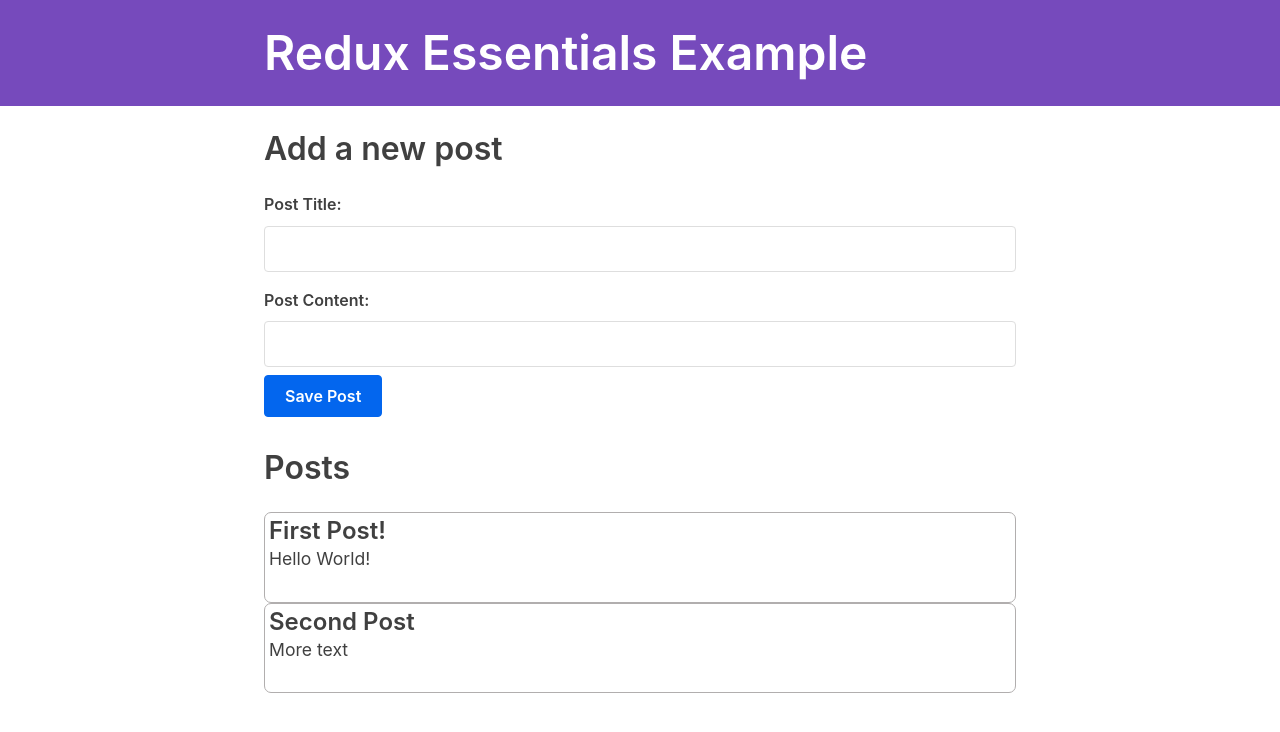
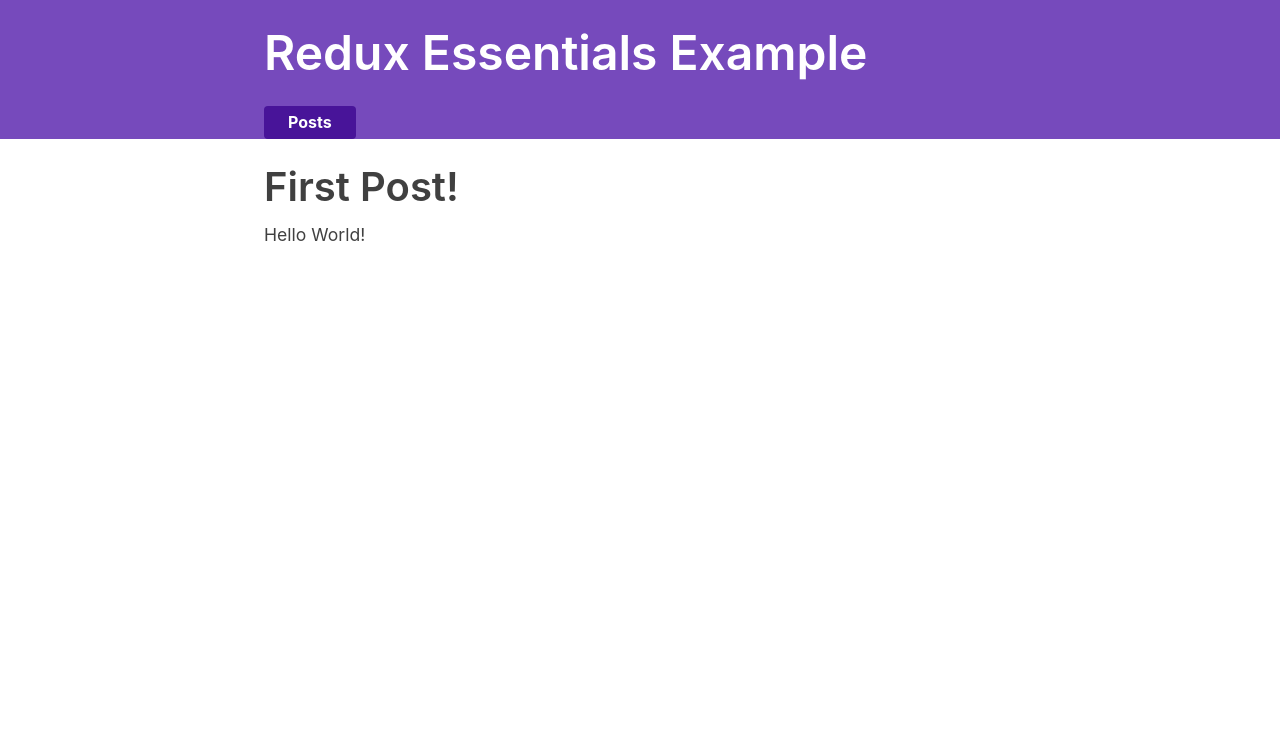
Before and after one commit to AhmedSafi97/redux-app-tutorial, a React (Create React App) app: page /posts/1 in a window 1280 px wide. Before the commit this address led to /. Shown: the top 732 px of the page. Built offline with nearby package versions, Linux system fonts and the light colour scheme; what miragejs, txtgen would draw is missing.

Commit message:
created a single post page

```diff
--- a/src/App.js
+++ b/src/App.js
@@ -8,7 +8,7 @@ import {
 
 import { Navbar } from './app/Navbar'
 
-import { PostsList, AddPostForm } from './features/posts'
+import { PostsList, AddPostForm, SinglePostPage } from './features/posts'
 
 function App() {
   return (
@@ -16,16 +16,15 @@ function App() {
       <Navbar />
       <div className="App">
         <Switch>
-          <Route
-            exact
-            path="/"
-            render={() => (
-              <>
-                <AddPostForm />
-                <PostsList />
-              </>
-            )}
-          />
+          <Route exact path="/">
+            <>
+              <AddPostForm />
+              <PostsList />
+            </>
+          </Route>
+          <Route path="/posts/:id">
+            {(props) => <SinglePostPage postId={props.match.params.id} />}
+          </Route>
           <Redirect to="/" />
         </Switch>
       </div>
--- a/src/app/Navbar.js
+++ b/src/app/Navbar.js
@@ -1,4 +1,5 @@
 import React from 'react'
+import { Link } from 'react-router-dom'
 
 export const Navbar = () => {
   return (
@@ -7,7 +8,9 @@ export const Navbar = () => {
         <h1>Redux Essentials Example</h1>
 
         <div className="navContent">
-          <div className="navLinks"></div>
+          <div className="navLinks">
+            <Link to="/">Posts</Link>
+          </div>
         </div>
       </section>
     </nav>
--- a/src/features/posts/PostsList.js
+++ b/src/features/posts/PostsList.js
@@ -1,6 +1,6 @@
 import React from 'react'
-
 import { useSelector } from 'react-redux'
+import { Link } from 'react-router-dom'
 
 export const PostsList = () => {
   const posts = useSelector((state) => state.posts)
@@ -9,6 +9,9 @@ export const PostsList = () => {
     <article className="post-excerpt" key={post.id}>
       <h3>{post.title}</h3>
       <p>{post.content.substring(0, 100)}</p>
+      <Link to={`/posts/${post.id}`} className="button muted-button">
+        View Post
+      </Link>
     </article>
   ))
 
--- /dev/null
+++ b/src/features/posts/SinglePostPage.js
@@ -0,0 +1,23 @@
+import React from 'react'
+import { useSelector } from 'react-redux'
+
+export const SinglePostPage = ({ postId }) => {
+  const post = useSelector((state) =>
+    state.posts.find((post) => post.id === postId)
+  )
+  if (!post)
+    return (
+      <section>
+        <h2>Post not found!</h2>
+      </section>
+    )
+
+  return (
+    <section>
+      <article className="post">
+        <h2>{post.title}</h2>
+        <p className="post-content">{post.content}</p>
+      </article>
+    </section>
+  )
+}
--- a/src/features/posts/index.js
+++ b/src/features/posts/index.js
@@ -1,2 +1,3 @@
 export { PostsList } from './PostsList'
 export { AddPostForm } from './AddPostForm'
+export { SinglePostPage } from './SinglePostPage'
```
